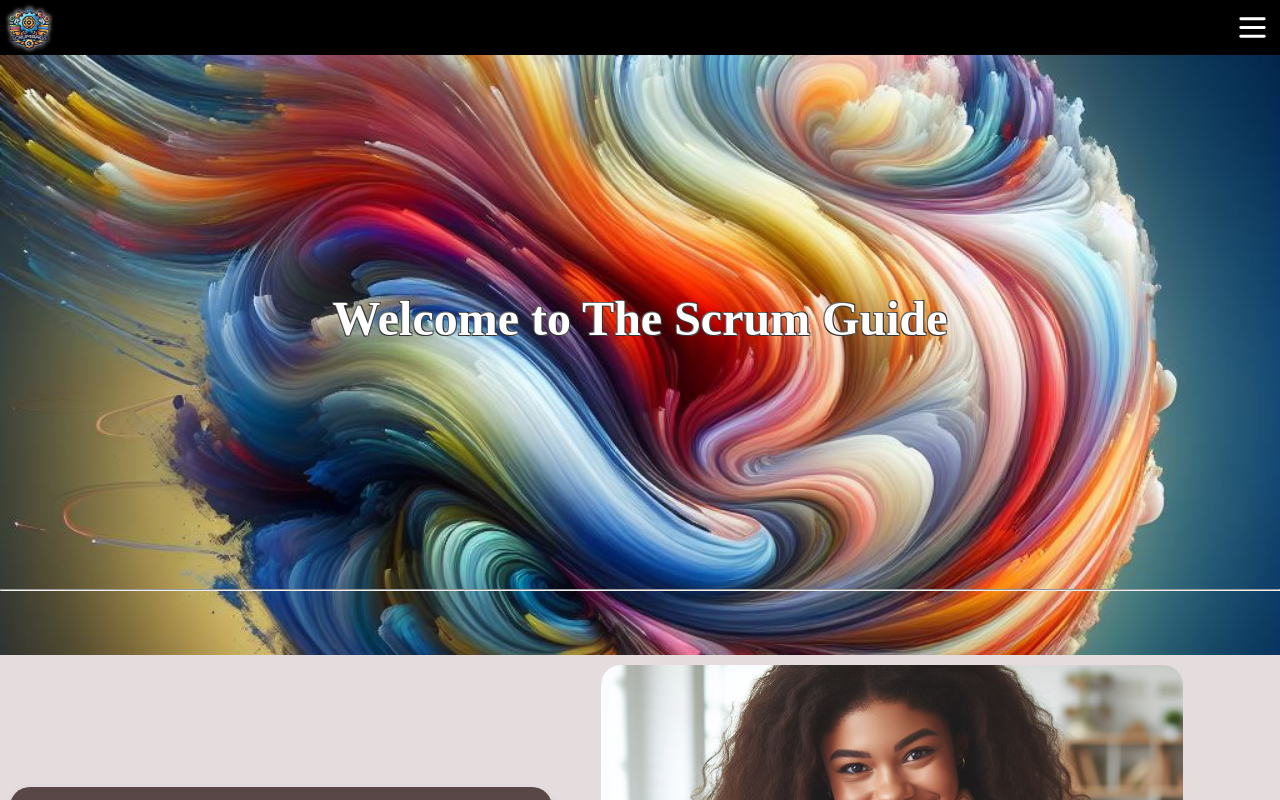
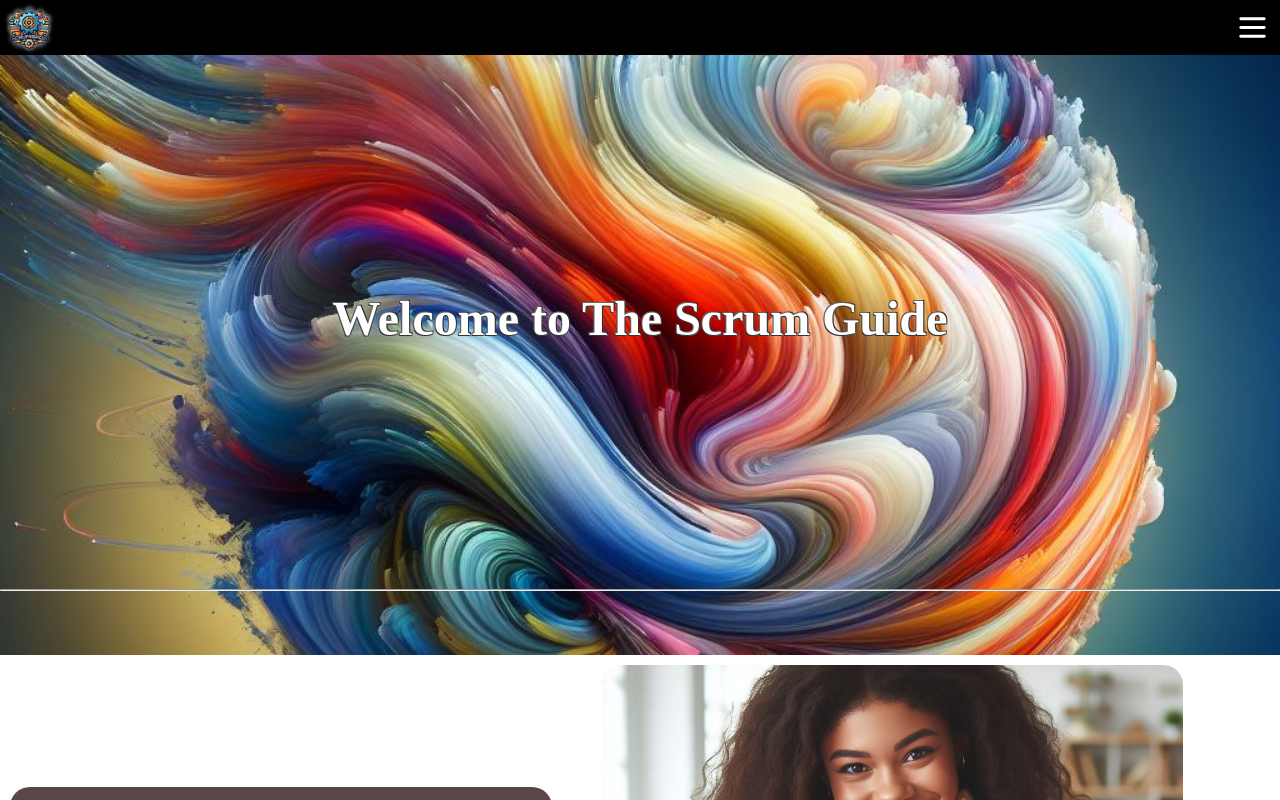
Before and after one commit to Memai2023/scrum-guide, a React (Vite) app: page / in a window 1280 px wide. Shown: the top 800 px of the page. Built offline with nearby package versions, Linux system fonts and the light colour scheme.

Commit message:
made changes from cr

```diff
--- a/src/Components/Home/ScrumGuide/ScrumGuide.module.css
+++ b/src/Components/Home/ScrumGuide/ScrumGuide.module.css
@@ -1,7 +1,3 @@
-html {
-    background-color: #E5DDDD;
-}
-
 .container {
     display: flex;
     justify-content: center;
@@ -34,7 +30,6 @@ img {
     border-radius: 20px;
 }
 
-
 .title {
     font-weight: normal;
     font-size: 40px;
@@ -66,8 +61,10 @@ img {
         font-size: 16px;
         margin-left: 10px;
     }
+
     .container {
         display: flex;
         flex-direction: row;
     }
+
 }
```
